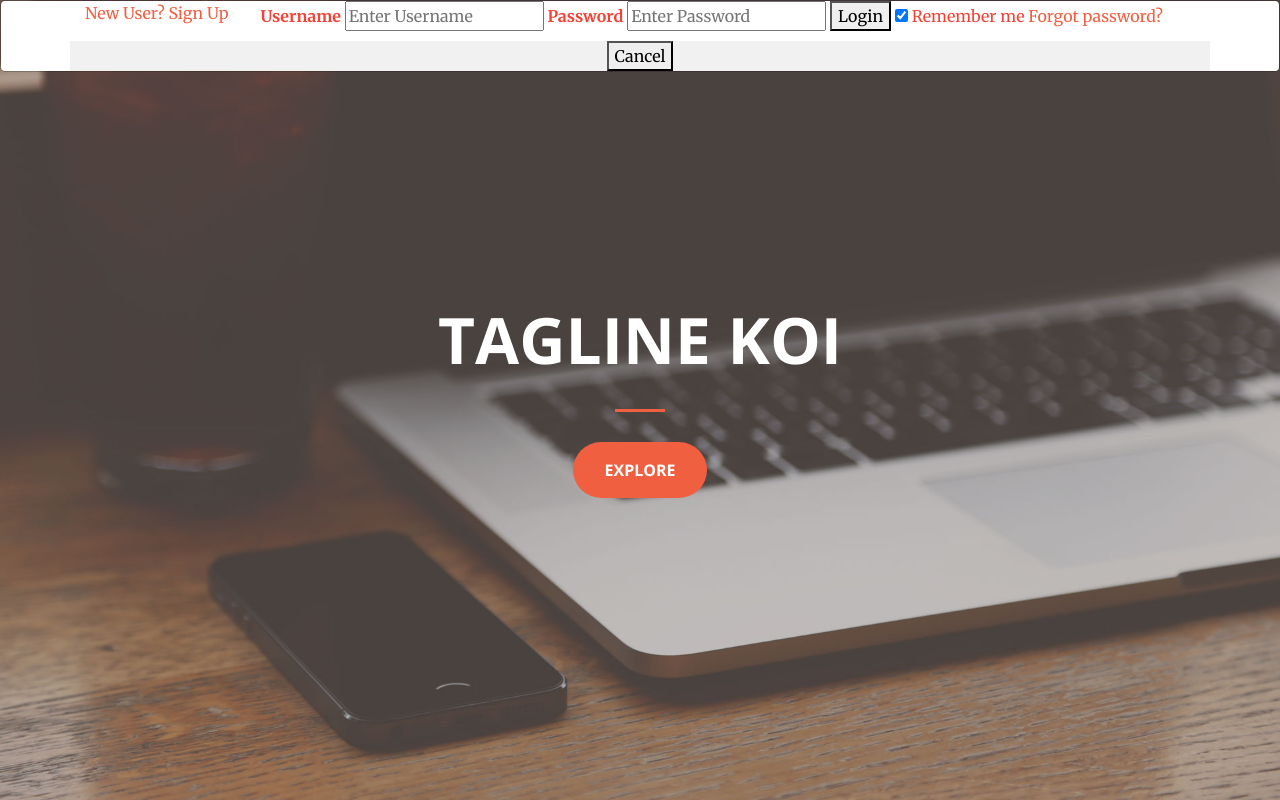
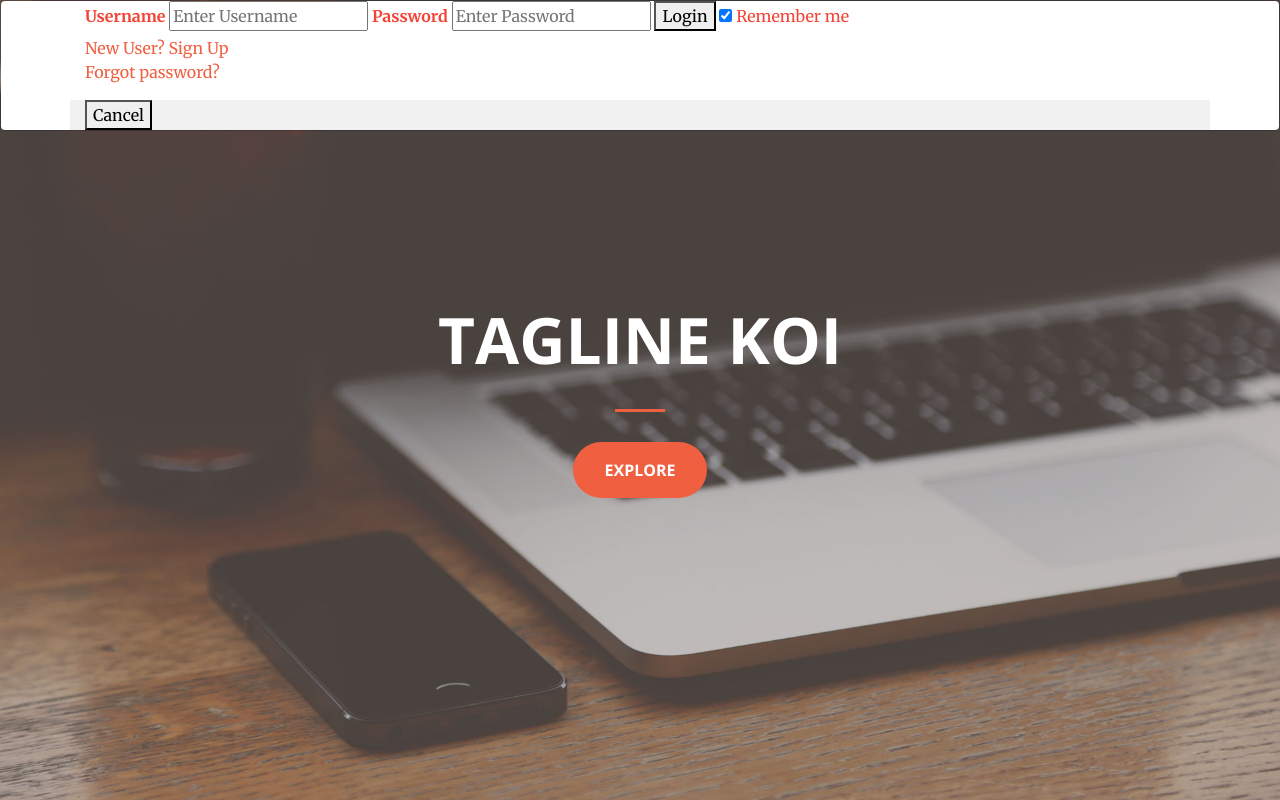
Before and after one commit to Bhuvan-21/school_website, a Django app: page / in a window 1280 px wide, after a click on "Login as Student". Run offline with Django 3.2, Linux system fonts and the light colour scheme; some libraries are stand-ins or nearby versions.

Commit message:
updated index.html

```diff
--- a/school_web/hackin/templates/index.html
+++ b/school_web/hackin/templates/index.html
@@ -94,7 +94,7 @@
 
             <div id="id01" class="modal">
 
-                <form class="modal-content animate" action="/action_page.php" method="post" style="color: #f44336;">
+                <form class="modal-content animate" action="/action_page.php" method="post" style="color: #f44336; text-align: left;">
 
 
                     <div class="container">
@@ -107,9 +107,9 @@
                         <button type="submit">Login</button>
                         <label>
                             <input type="checkbox" checked="checked" name="remember"> Remember me
-                        </label>
-                        <p style="float: left;"> <a href="#" onclick="document.getElementById('id03').style.display='block'" >New User? Sign Up</a></p>
-                        <span class="psw"> <a href="#">Forgot password?</a></span>
+                        </label><br>
+                        <p style="float: left;"> <a href="#" onclick="document.getElementById('id02').style.display='block'">New User? Sign Up</a><br>
+                        <a href="#">Forgot password?</a></p>
                     </div>
 
                     <div class="container" style="background-color:#f1f1f1">
@@ -194,7 +194,7 @@
 
             <div id="id02" class="modal">
 
-                <form class="modal-content animate" action="/action_page.php" method="post" style="color: #f44336;">
+                <form class="modal-content animate" action="/action_page.php" method="post" style="color: #f44336; text-align: justify;">
 
 
                     <div class="container">
@@ -207,9 +207,9 @@
                         <button type="submit">Login</button>
                         <label>
                             <input type="checkbox" checked="checked" name="remember"> Remember me
-                        </label>
-                        <p style="float: left;"> <a href="#" onclick="document.getElementById('id04').style.display='block'" >New User? Sign Up</a></p>
-                        <span class="psw">Forgot <a href="#">password?</a></span>
+                        </label><br>
+                        <p style="float: left;"> <a href="#" onclick="document.getElementById('id04').style.display='block'">New User? Sign Up</a><br>
+                        <a href="#">Forgot password?</a></p>
                     </div>
 
                     <div class="container" style="background-color:#f1f1f1">
--- a/school_web/hackin/templates/style.css
+++ b/school_web/hackin/templates/style.css
@@ -50,7 +50,6 @@ img.avatar {
 }
 
 span.psw {
-  float: right;
   padding-top: 16px;
 }
 
```
